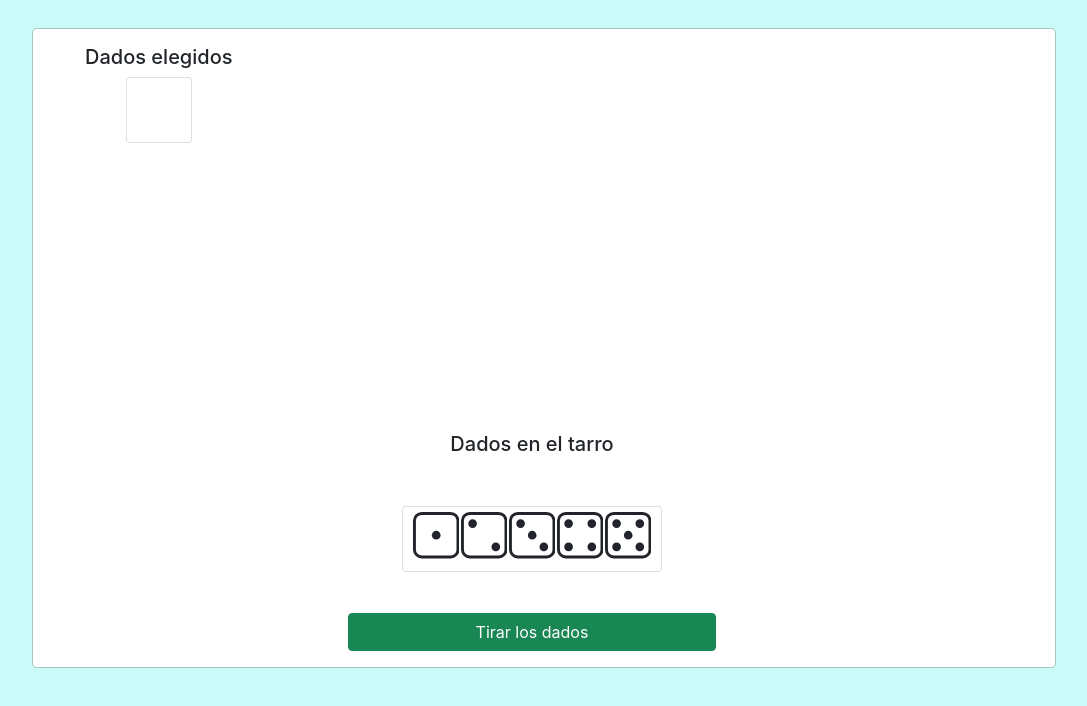
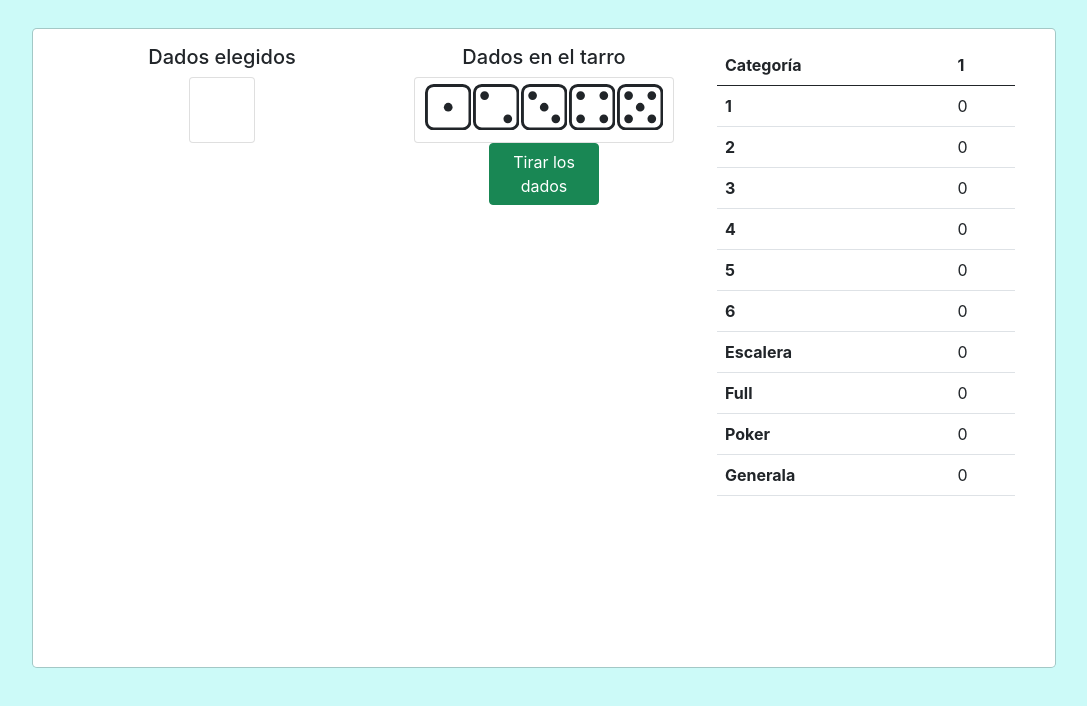
Before and after one commit to adriancardozo/unq-ui-adrian-cardozo-trabajo-final, a React (Create React App) app in the folder web/: page /jugar/1 in a window 1280 px wide. Shown: the top 706 px of the page, without its empty margins (96-1183 px from the left). Built offline with nearby package versions, Linux system fonts and the light colour scheme.

Commit message:
Se agregó visualización de tabla de puntajes

```diff
--- /dev/null
+++ b/web/src/componentes/auxiliares/TablaPuntajes.js
@@ -0,0 +1,26 @@
+import React from 'react'
+
+const TablaPuntajes = ({ nombreUsuario, puntajes }) => {
+  return(
+    <table className="table">
+      <thead>
+        <tr>
+          <th scope="col">Categoría</th>
+          <th scope="col">{ nombreUsuario }</th>
+        </tr>
+      </thead>
+      <tbody>
+        {puntajes.map(puntaje => {
+          return(
+            <tr>
+              <th scope="row">{puntaje.categoria}</th>
+              <td>{puntaje.puntos}</td>
+            </tr>
+          );
+        })}
+      </tbody>
+    </table>
+  );
+}
+
+export default TablaPuntajes
--- a/web/src/componentes/auxiliares/estilos/Dados.css
+++ b/web/src/componentes/auxiliares/estilos/Dados.css
@@ -3,7 +3,6 @@
   width: unset;
   height: auto;
 }
-
 .contenedor-dados {
   padding: 0.3em;
   width: 100%;
@@ -29,3 +28,13 @@
 .cuerpo-dados-vertical {
   width: 4em;
 }
+
+@media only screen and (max-width: 768px) {
+  .fila-dados {
+    width: max-content;
+  }
+  .cuerpo-dados-vertical {
+    width: auto;
+    height: 4em;
+  }
+}
--- a/web/src/componentes/paginas/Jugar.js
+++ b/web/src/componentes/paginas/Jugar.js
@@ -1,10 +1,26 @@
 import React, { useState } from 'react'
+import { useParams } from 'react-router';
 import Dados from '../auxiliares/Dados';
 import Modal from '../auxiliares/Modal';
+import TablaPuntajes from '../auxiliares/TablaPuntajes';
 import './estilos/ModalJugar.css'
 
 const Jugar = (props) => {
   const [dados, setDados] = useState({ elegidos: [], tarro:[{id: 1, numero: 1}, {id: 2, numero: 2}, {id: 3, numero: 3}, {id: 4, numero: 4}, {id: 5, numero: 5}] })
+  const { nombre } = useParams()
+  const [puntajes, setPuntajes] = useState([
+    { categoria: "1", puntos: 0 },
+    { categoria: "2", puntos: 0 },
+    { categoria: "3", puntos: 0 },
+    { categoria: "4", puntos: 0 },
+    { categoria: "5", puntos: 0 },
+    { categoria: "6", puntos: 0 },
+    { categoria: "Escalera", puntos: 0 },
+    { categoria: "Full", puntos: 0 },
+    { categoria: "Poker", puntos: 0 },
+    { categoria: "Generala", puntos: 0 },
+  ])
+
 
   const elegirDado = (dadoElegido) => {
     setDados({ elegidos: [...dados.elegidos, dadoElegido], tarro: dados.tarro.filter(dado => dado.id !== dadoElegido.id) })
@@ -24,22 +40,23 @@ const Jugar = (props) => {
       <div className="modal-body">
         <div className="container contenedor-modal-jugar">
           <div className="row fila-modal-jugar fila-principal-modal-jugar">
-            <div className="row align-items-start fila-modal-jugar">
-              <div className="col-md-auto">
+            <div className="col columna-modal-jugar">
+              <div className="row justify-content-center align-items-start fila-modal-jugar">
                 <Dados titulo="Dados elegidos" dados={ dados.elegidos } />
               </div>
-              <div className="col">
-
-              </div>
-              <div className="col">
-
+            </div>
+            <div className="col columna-modal-jugar">
+              <div className="row align-items-center fila-modal-jugar"></div>
+              <div className="row justify-content-center align-items-end fila-modal-jugar">
+                <Dados titulo="Dados en el tarro" horizontal={true} alClickearDado={ elegirDado } dados={ dados.tarro } />
+                <div className="row justify-content-center">
+                  <button onClick={ tirarDados } className="btn btn-success boton-tirar-los-dados">Tirar los dados</button>
+                </div>
               </div>
             </div>
-            <div className="row  align-items-center fila-modal-jugar"></div>
-            <div className="row align-items-end fila-modal-jugar">
-              <Dados titulo="Dados en el tarro" horizontal={true} alClickearDado={ elegirDado } dados={ dados.tarro } />
-              <div className="row justify-content-center">
-                <button onClick={ tirarDados } className="btn btn-success boton-tirar-los-dados">Tirar los dados</button>
+            <div className="col columna-modal-jugar">
+              <div className="row align-items-start fila-modal-jugar">
+                <TablaPuntajes nombreUsuario={ nombre } puntajes={ puntajes } />
               </div>
             </div>
           </div>
--- a/web/src/componentes/paginas/estilos/ModalJugar.css
+++ b/web/src/componentes/paginas/estilos/ModalJugar.css
@@ -30,3 +30,9 @@
 .fila-principal-modal-jugar {
   width: inherit;
 }
+
+@media only screen and (max-width: 768px) {
+  .columna-modal-jugar {
+    flex: 1 0 100%;
+  }
+}
```
